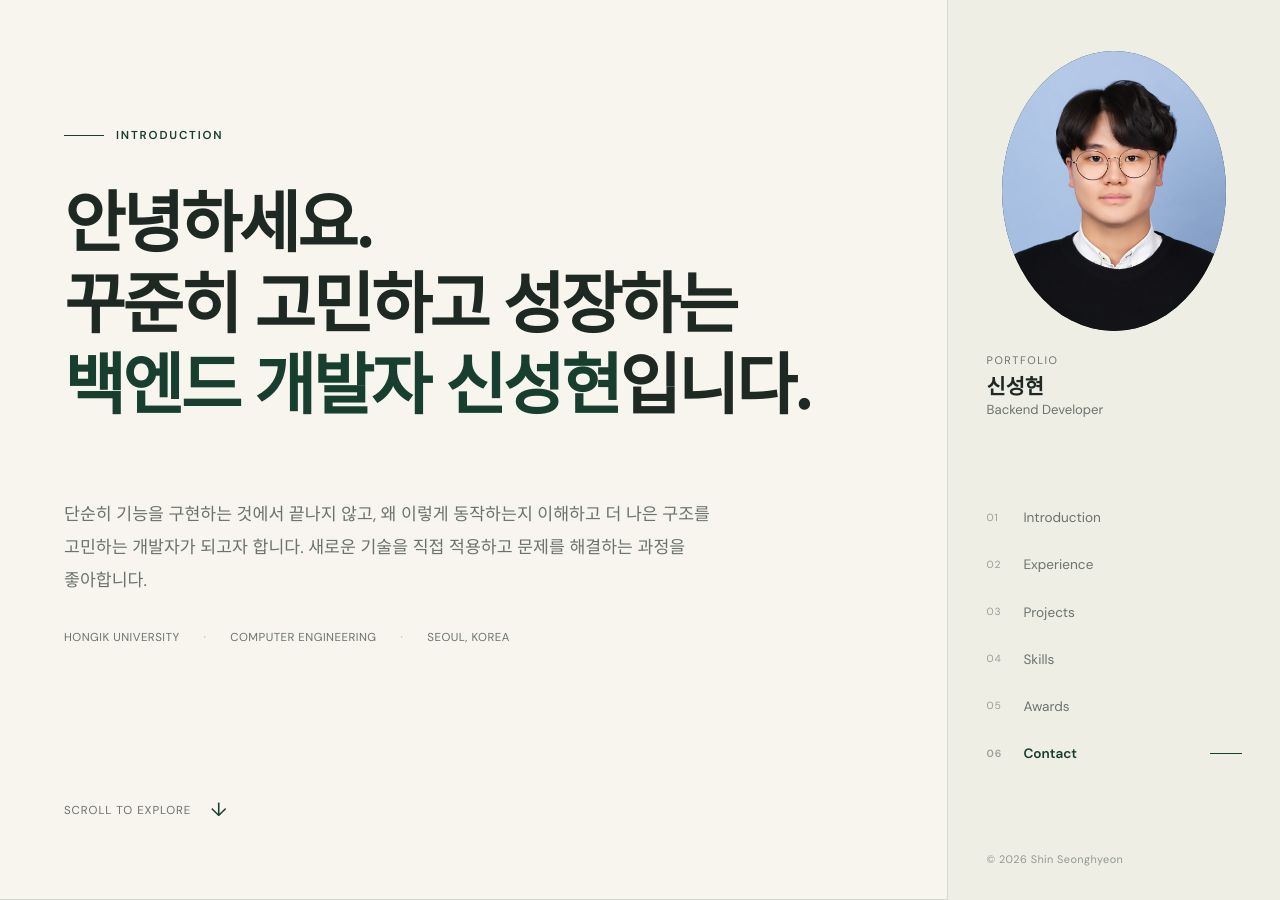
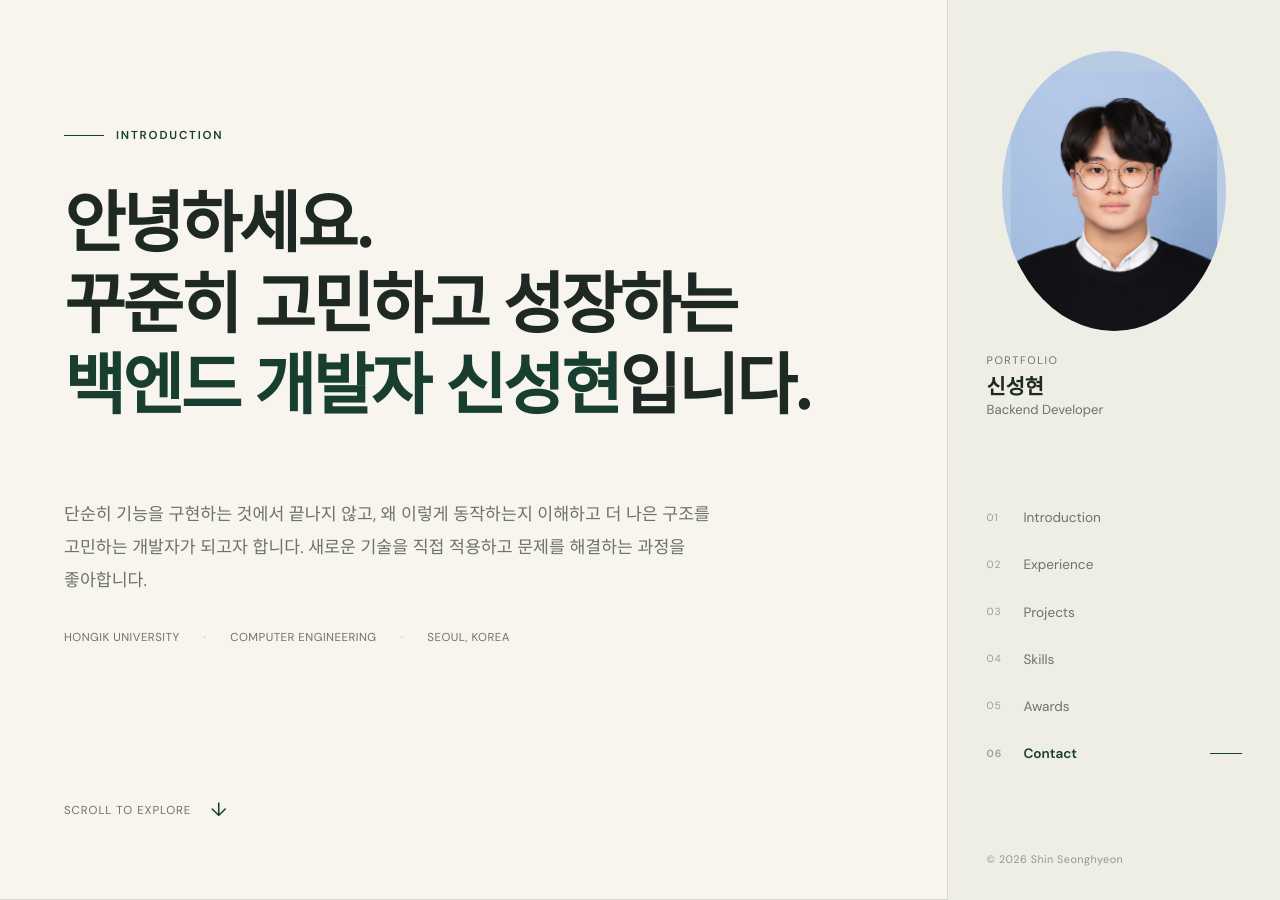
Before and after one commit to nemanic3/nemanic.github.io, a Jekyll site: the page built from index.html, in a window 1280 px wide and 900 px high. Built offline with Jekyll 4.4.1, drawn with Linux system fonts in a browser that asks for light colours.

Commit message:
Add headroom to profile photo

```diff
--- a/_config.yml
+++ b/_config.yml
@@ -9,7 +9,7 @@ github_url: "https://github.com/nemanic3"
 blog_url: "https://velog.io/@nemanic/posts"
 email: "shinsung2002@gmail.com"
 profile_image: "/assets/images/profile.jpg"
-asset_version: "20260728-3"
+asset_version: "20260728-4"
 
 exclude:
   - Gemfile
--- a/assets/css/style.css
+++ b/assets/css/style.css
@@ -80,7 +80,7 @@ a { color: inherit; }
   flex: 0 0 auto;
   place-items: center;
   border-radius: 50%;
-  background: var(--accent);
+  background: #b8cbe5;
   color: #fff;
   font-size: .9rem;
   font-weight: 600;
@@ -92,6 +92,7 @@ a { color: inherit; }
   height: 100%;
   object-fit: cover;
   object-position: center top;
+  transform: translateY(3%) scale(.92);
 }
 
 .profile__eyebrow, .profile__name, .profile__role { margin: 0; }
```
